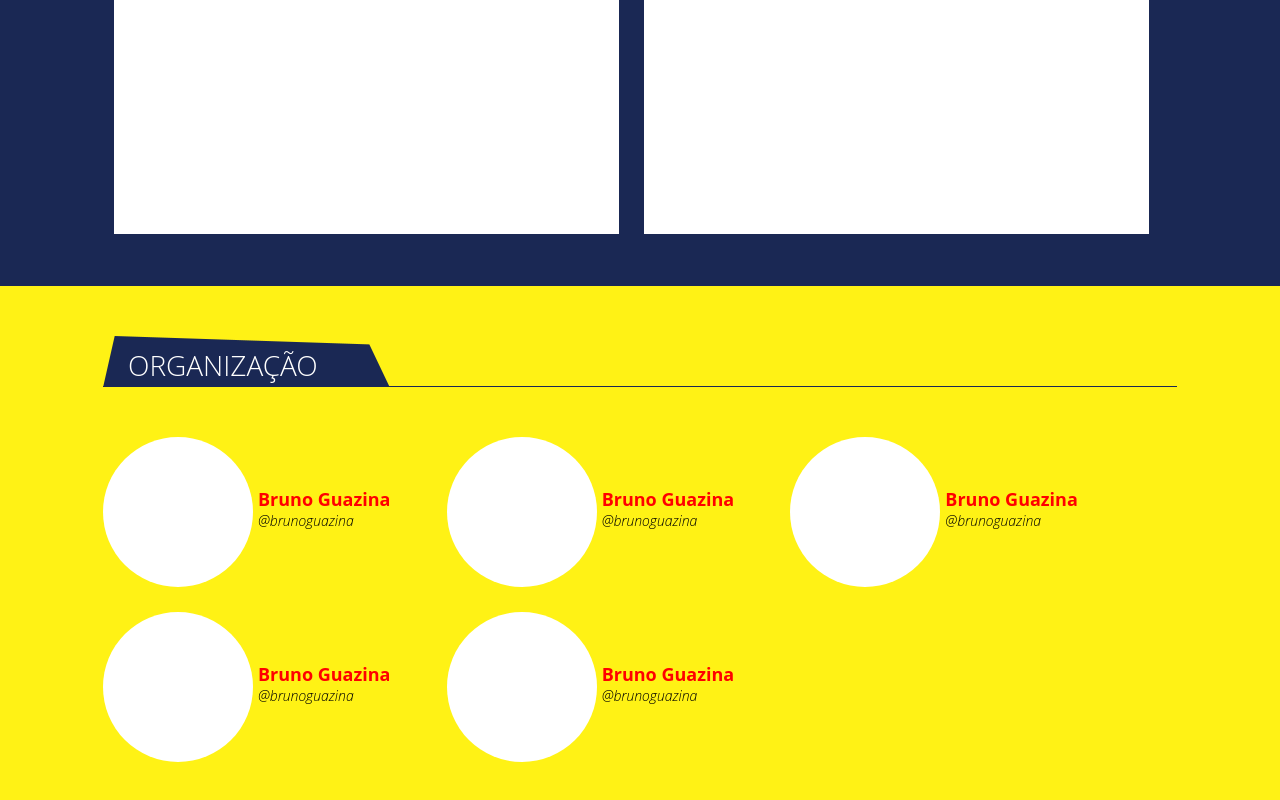
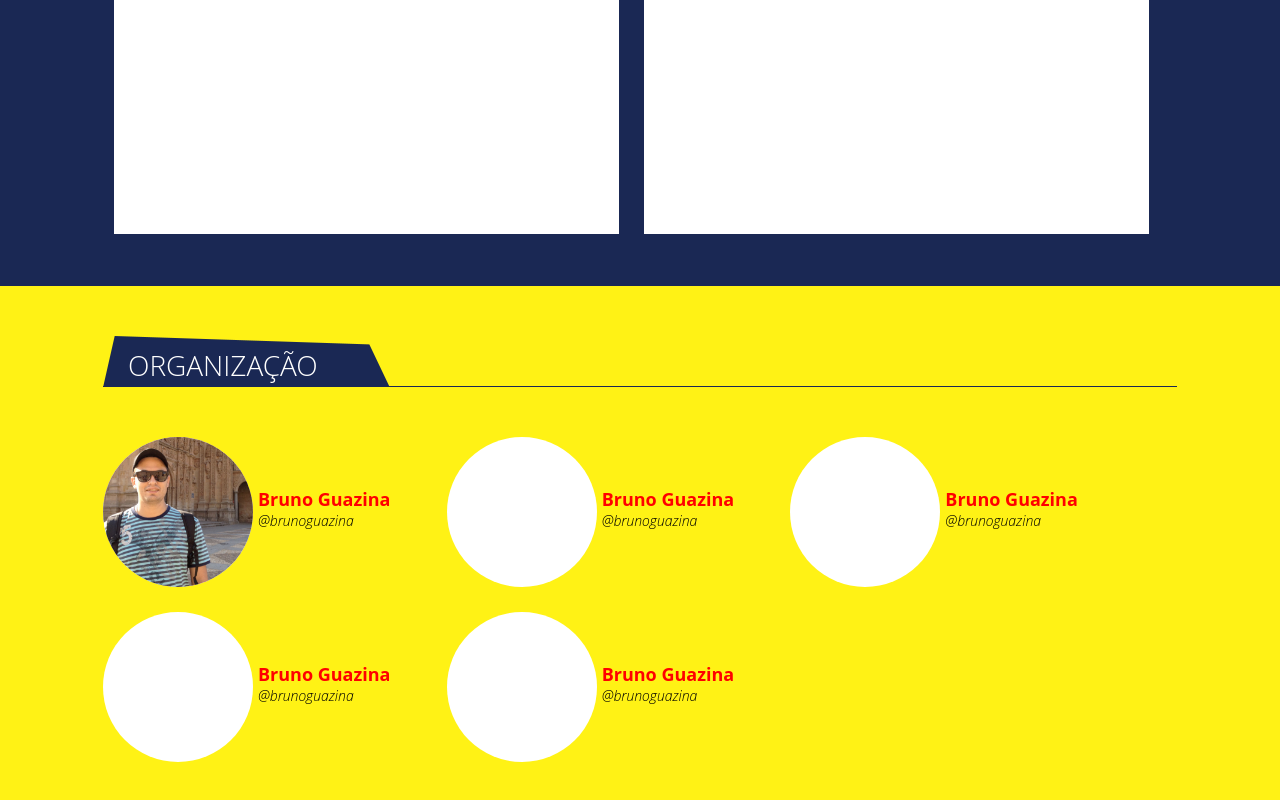
Before and after one commit to brunoguazina/Hackathon, a plain HTML site: page index.html in a window 1280 px wide. Shown: the part 3061-3861 px from the top of the page. Drawn offline with Linux system fonts and the light colour scheme.

Commit message:
ajustes para incluir as fotos

```diff
--- a/lib/stylesheet/sass/style.scss
+++ b/lib/stylesheet/sass/style.scss
@@ -218,6 +218,10 @@ figure {
 			height: 150px;
 			border-radius: 50%;
 			background: #fff;
+			img{
+				width: 100%;
+				border-radius: 50%;
+			}
 		}
 		.descricao{
 			float: left;
--- a/views/organizacao.html
+++ b/views/organizacao.html
@@ -2,7 +2,7 @@
 	<h1>Organização</h1>
 	<ul class="conteudoOrganizacao">
 		<li>
-			<div class="thumb"></div>
+			<div class="thumb"><img src="img/BrunoGuazina.jpg" alt=""></div>
 			<div class="descricao">
 				Bruno Guazina
 				<span>@brunoguazina</span>
```
Also changed, not shown: img/BrunoGuazina.jpg (added), lib/stylesheet/css/style.css.
